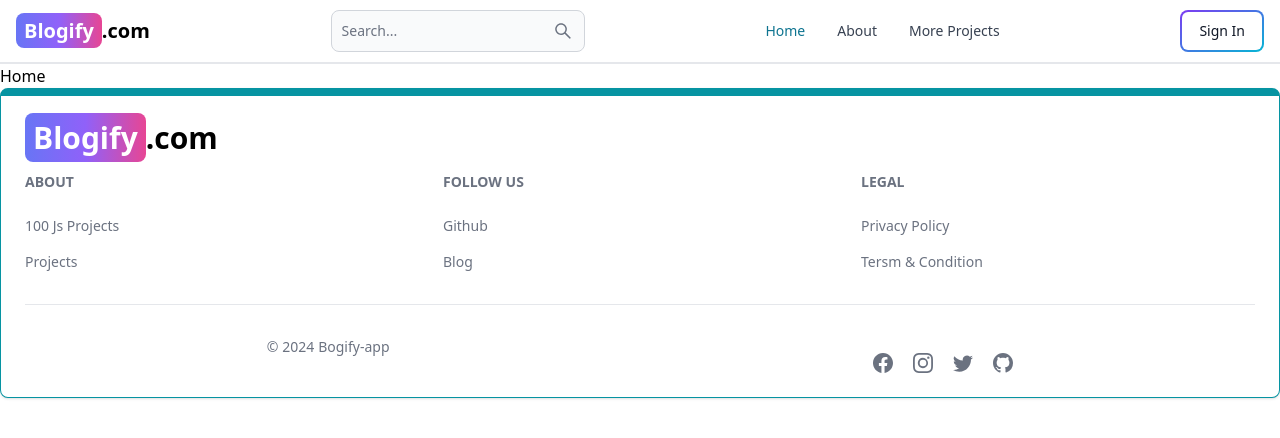
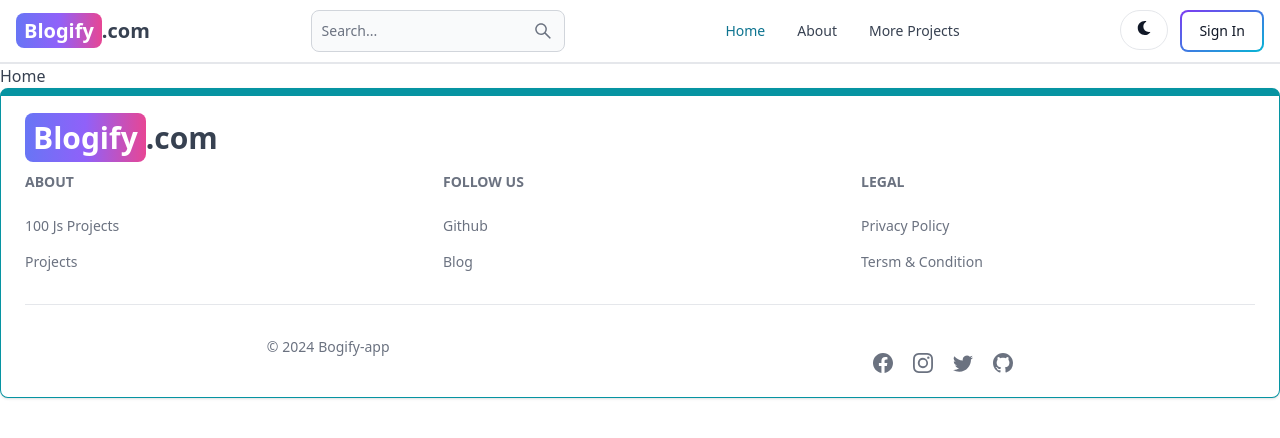
Before and after one commit to Suheldevs/Blogify-app, a React (Vite) app in the folder blogify/: page / in a window 1280 px wide. Shown: the top 438 px of the page. Built offline with nearby package versions, Linux system fonts and the light colour scheme; no server answers.

Commit message:
dark mood and light mood funtinality

```diff
--- a/blogify/src/Components/Header.jsx
+++ b/blogify/src/Components/Header.jsx
@@ -2,11 +2,15 @@
 import{ Avatar, Button, Dropdown, DropdownDivider, Navbar, TextInput} from 'flowbite-react'
 import { Link, useLocation } from 'react-router-dom'
 import {AiOutlineSearch} from 'react-icons/ai';
-import { FaMoon } from "react-icons/fa";
-import {useSelector} from 'react-redux';
+import { FaMoon ,FaSun} from "react-icons/fa";
+import {useSelector,useDispatch} from 'react-redux';
+import { toggleTheme } from '../redux/theme/themeSlice';
+
 function Header() {
     const path = useLocation().pathname;
     const {currentUser} =useSelector(state =>state.user);
+    const {theme} = useSelector((state)=>state.theme);
+    const dispatch = useDispatch();
   return (
     <Navbar className='border-b-2'>
         <Link to='/' className='self-center whitespace-nowrap text-lg lg:text-xl font-semibold dark:text-white'>
@@ -24,8 +28,8 @@
             <AiOutlineSearch/>
         </Button>
         <div className='flex gap-3 md:order-2'>
-            <Button className='w-12 h-10 lg:hidden' color='gray' pill>
-                <FaMoon/>
+            <Button className='w-12 h-10 ' color='gray' pill onClick={()=>dispatch(toggleTheme())}>
+              {theme === 'light' ? <FaMoon/> : <FaSun/>}
             </Button>
             <Link to='/signin'>
             {currentUser?(
--- /dev/null
+++ b/blogify/src/Components/ThemeProvider.jsx
@@ -0,0 +1,15 @@
+import React from 'react'
+import { useSelector } from 'react-redux'
+function ThemeProvider({children}) {
+    const {theme} =useSelector(state => state.theme)
+  return (
+    <div className={theme}>
+        <div className='bg-white text-gray-700 dark:text-gray-200 dark:bg-[rgb(16,23,42)] min-h-screen'>
+            {children}
+        </div>
+
+    </div>
+  )
+}
+
+export default ThemeProvider
--- a/blogify/src/main.jsx
+++ b/blogify/src/main.jsx
@@ -5,12 +5,15 @@
 import { store, persistor } from './redux/store.js';
 import { Provider } from 'react-redux';
 import { PersistGate } from 'redux-persist/integration/react';
+import ThemeProvider from './Components/ThemeProvider.jsx';
 
 createRoot(document.getElementById('root')).render(
   <StrictMode>
     <Provider store={store}>
       <PersistGate loading={null} persistor={persistor}>
+        <ThemeProvider>
         <App />
+        </ThemeProvider>
       </PersistGate>
     </Provider>
   </StrictMode>
--- a/blogify/src/redux/store.js
+++ b/blogify/src/redux/store.js
@@ -2,10 +2,12 @@
 import userReducer from './user/userSlice';
 import { persistReducer, persistStore } from 'redux-persist';
 import storage from 'redux-persist/lib/storage';
+import themeReducer from './theme/themeSlice'
 
 // Combine reducers
 const rootReducer = combineReducers({
   user: userReducer,
+  theme:themeReducer,
 });
 
 // Configure persistence
--- /dev/null
+++ b/blogify/src/redux/theme/themeSlice.js
@@ -0,0 +1,19 @@
+import {createSlice} from '@reduxjs/toolkit';
+
+const initialState = {
+    theme:'light',
+};
+const themeSlice = createSlice({
+    name:'theme',
+    initialState,
+    reducers:{
+        toggleTheme:(state)=>{
+            state.theme = state.theme ===  'light' ? 'dark' : 'light';
+
+        }
+    }
+})
+
+export const {toggleTheme} = themeSlice.actions;
+
+export default themeSlice.reducer;
```
